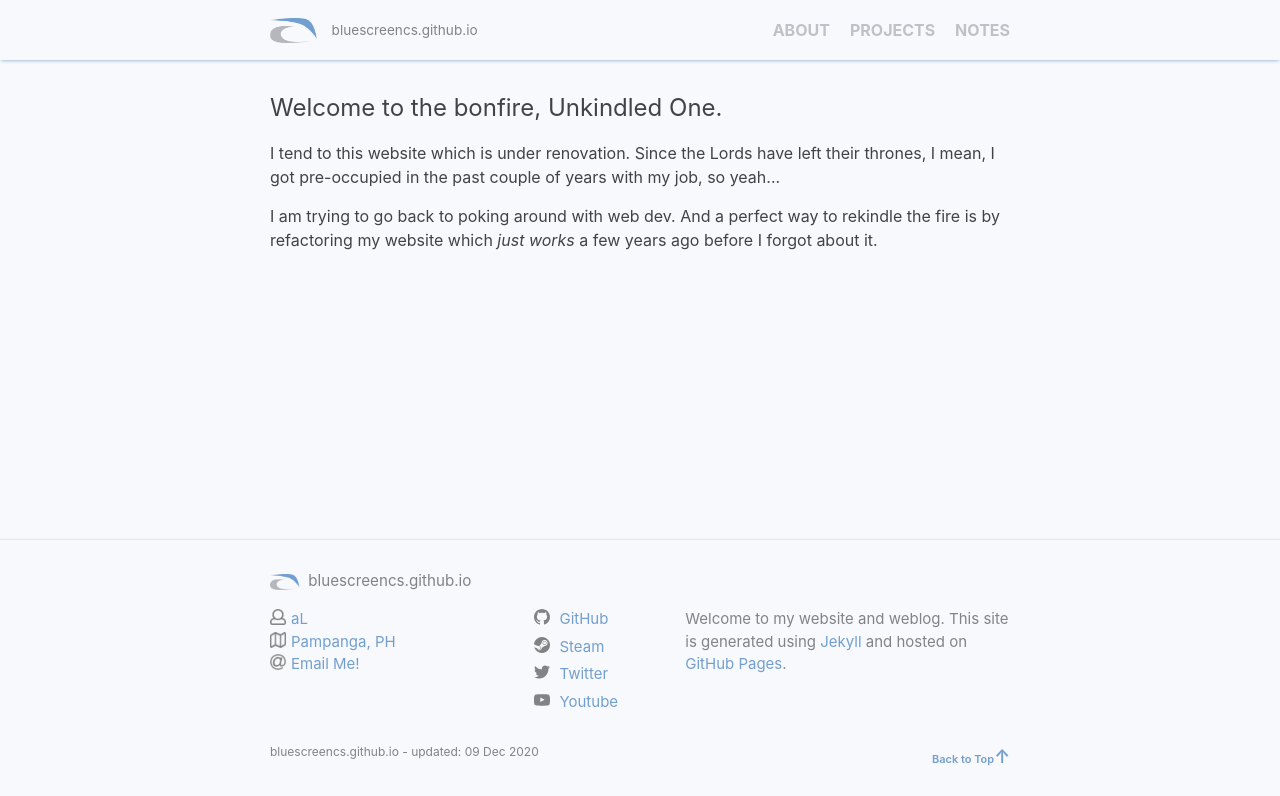
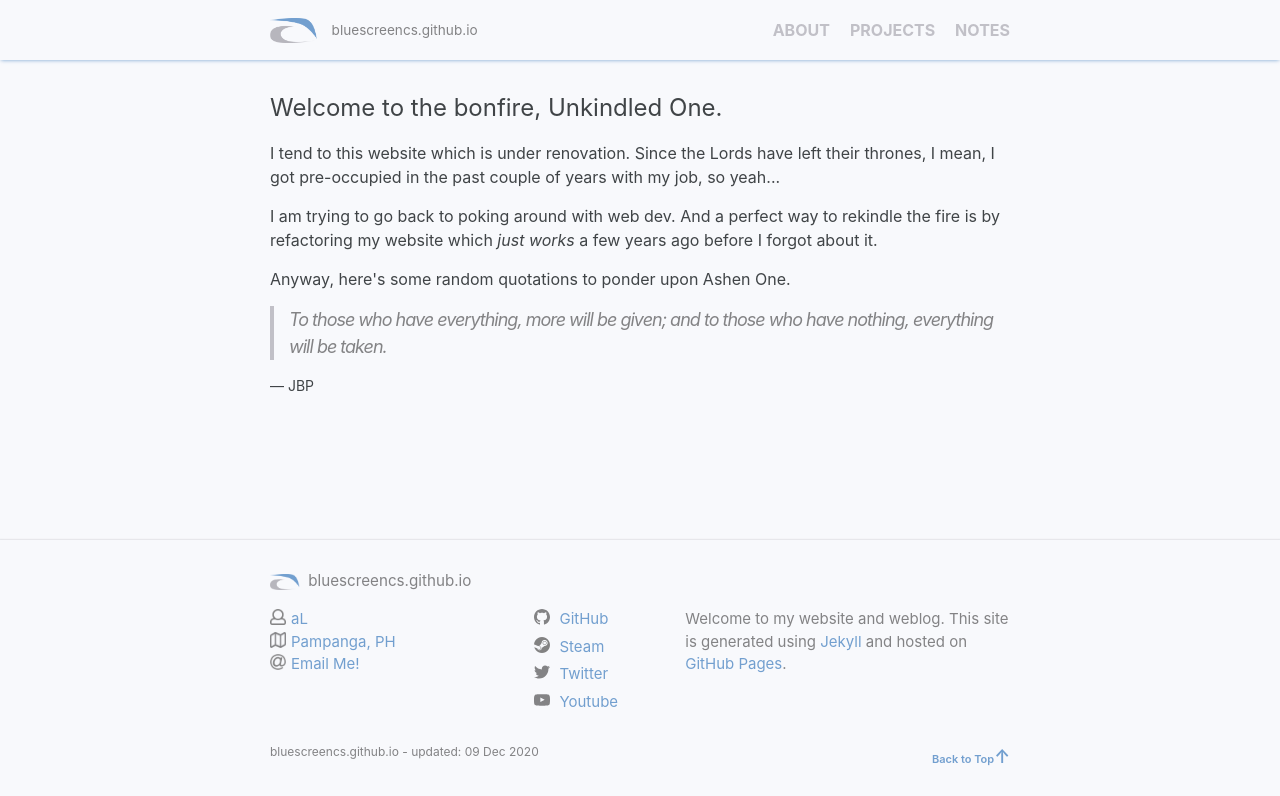
Before and after one commit to bluescreencs/bluescreen.github.io, a Jekyll site: the page built from index.html, in a window 1280 px wide, cut to the strip 0-796 px from the top of the page. Built offline with Jekyll 4.4.1, drawn with Linux system fonts in a browser that asks for light colours.

Commit message:
added quotes.html in includes

```diff
--- a/_config.yml
+++ b/_config.yml
@@ -18,11 +18,6 @@ youtube_channel: "Bluescreen Life"
 steam_id: "76561198258174649"
 steam_username: bluescreencs
 
-# collections
-collections_dir: collections
-collections:
-  quotes:
-
 # misc
 wiki_pampanga: https://en.wikipedia.org/wiki/Pampanga
 website: https://bluescreencs.github.io
--- /dev/null
+++ b/_includes/quotes.html
@@ -0,0 +1,25 @@
+<p>Anyway, here's some random quotations to ponder upon Ashen One.</p>
+
+<figcaption class="quotes">
+    <blockquote id="quote"></blockquote>
+    <figcaption>&mdash;&nbsp;<span id="author"></span></figcaption>
+</figcaption>
+
+<script>
+    (function addRandomQuote() {
+        const quotes =
+            [
+                {
+                    "author": "JBP",
+                    "quote": "To those who have everything, more will be given; and to those who have nothing, everything will be taken.",
+                    "citation": "12 Rules for Life"
+                }
+            ]
+        q = document.getElementById("quote");
+        a = document.getElementById("author");
+
+        q.innerHTML = quotes[0].quote;
+        a.innerHTML = quotes[0].author;
+
+    })();
+</script>
--- a/index.html
+++ b/index.html
@@ -26,4 +26,6 @@ layout: default
         </figcaption>
     {% endfor %}
     </figcaption> -->
+
+    {%- include quotes.html -%}
 </div>
```
Also changed, not shown: assets/js/main.js (+13 -13 lines).
